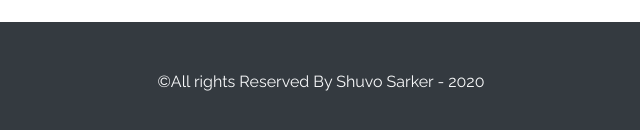
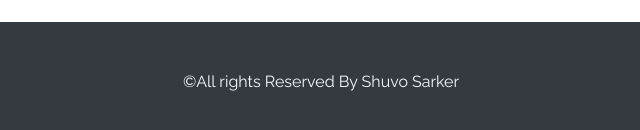
Before and after one commit to shuvoslashn/landing, a plain HTML site: page index.html in a window 1280 px wide. Shown: the part 3786-3916 px from the top of the page, 319-959 px from the left. Drawn offline with Linux system fonts and the light colour scheme.

Commit message:
Update index.html

```diff
--- a/index.html
+++ b/index.html
@@ -369,7 +369,7 @@
 
         <!--=== Footer Section Start ===-->
         <footer id="footer" class="footer-area py-5 bg-dark">
-            <p class="text-center text-light">&copy;All rights Reserved By Shuvo Sarker - 2020</p>
+            <p class="text-center text-light">&copy;All rights Reserved By Shuvo Sarker</p>
         </footer>
         <!--=== Footer Section End ===-->
 
```
